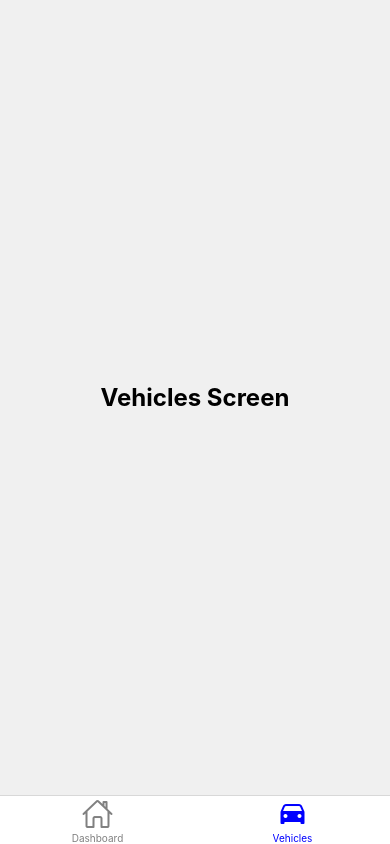
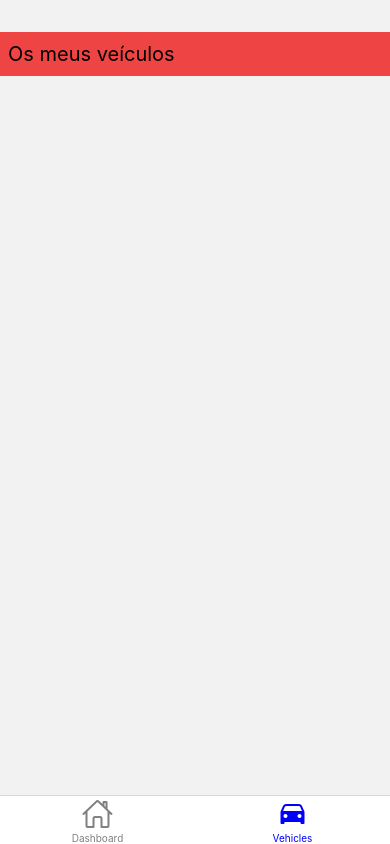
Before and after one commit to PMVPYW/DDM-MyVehicleManagementApp, a React Native app: screen /Vehicles in a window 390 px wide. Built offline with nearby package versions, Linux system fonts and the light colour scheme.

Commit message:
configured nativewind.css

```diff
--- a/App.tsx
+++ b/App.tsx
@@ -33,7 +33,7 @@ export default function App() {
       >
         <Tab.Screen
           name="Dashboard"
-          component={Dashboard}
+          component={Dashboard    }
           options={{ headerShown: false }} // Hide header for the tab screens
         />
         <Tab.Screen
--- a/babel.config.js
+++ b/babel.config.js
@@ -1,6 +1,8 @@
-module.exports = function(api) {
+// babel.config.js
+module.exports = function (api) {
   api.cache(true);
   return {
-    presets: ['babel-preset-expo'],
+    presets: ["babel-preset-expo"],
+    plugins: ["nativewind/babel"],
   };
 };
--- a/components/vehicles/Vehicles.tsx
+++ b/components/vehicles/Vehicles.tsx
@@ -1,25 +1,22 @@
-import React from 'react';
-import { View, Text, StyleSheet } from 'react-native';
+import React, { useState } from 'react';
+import { View, Text, StyleSheet, FlatList, SafeAreaView } from 'react-native';
 
 const VehiclesScreen = () => {
+
+  const [cars, setCars] = useState([
+    { id: 1, marca: "mitsubishi", modelo: "lancer", ano: 1997, cilindrada: 2800 },
+    { id: 2, marca: "ford", modelo: "focus", ano: 2005, cilindrada: 2000 },
+    { id: 3, marca: "chevrolet", modelo: "cruze", ano: 2016, cilindrada: 1600 },
+    { id: 4, marca: "toyota", modelo: "corolla", ano: 2020, cilindrada: 1800 }
+  ]);
+
   return (
-    <View style={styles.container}>
-      <Text style={styles.text}>Vehicles Screen</Text>
-    </View>
+    <SafeAreaView>
+      <View className="bg-red-500 mt-8">
+        <Text className="p-2 text-xl">Os meus veículos</Text>
+      </View>
+    </SafeAreaView>
   );
 };
 
-const styles = StyleSheet.create({
-  container: {
-    flex: 1,
-    justifyContent: 'center',
-    alignItems: 'center',
-    backgroundColor: '#f0f0f0',
-  },
-  text: {
-    fontSize: 24,
-    fontWeight: 'bold',
-  },
-});
-
 export default VehiclesScreen;
--- /dev/null
+++ b/tailwind.config.js
@@ -0,0 +1,10 @@
+// tailwind.config.js
+
+module.exports = {
+    content: [],
+    content: ["./App.{js,jsx,ts,tsx}", "./components/**/*.{js,jsx,ts,tsx}"],
+    theme: {
+      extend: {},
+    },
+    plugins: [],
+  }
```
Also changed, not shown: package.json (+5 -2 lines), 1 other file (tests, documents, lock files or other folders).
